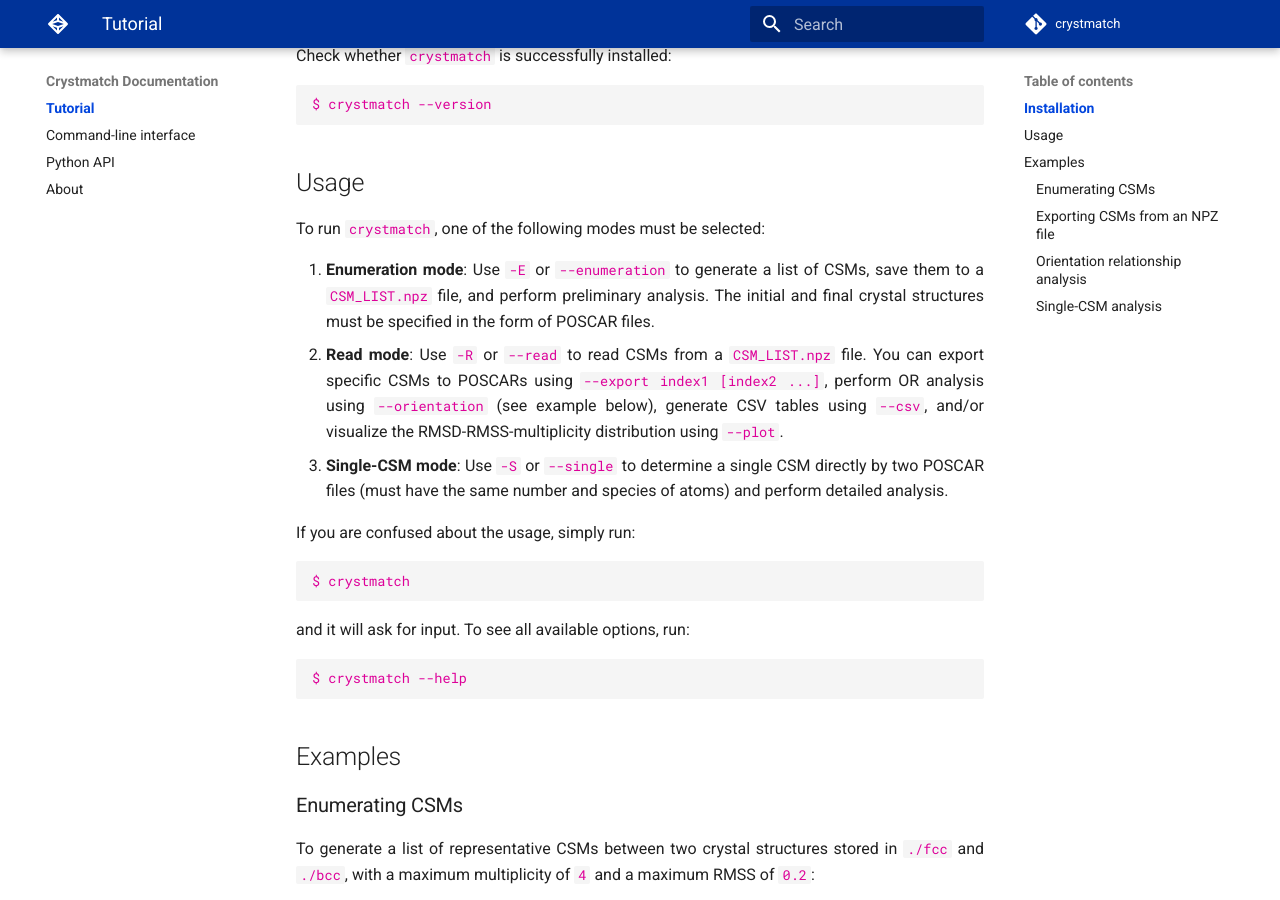
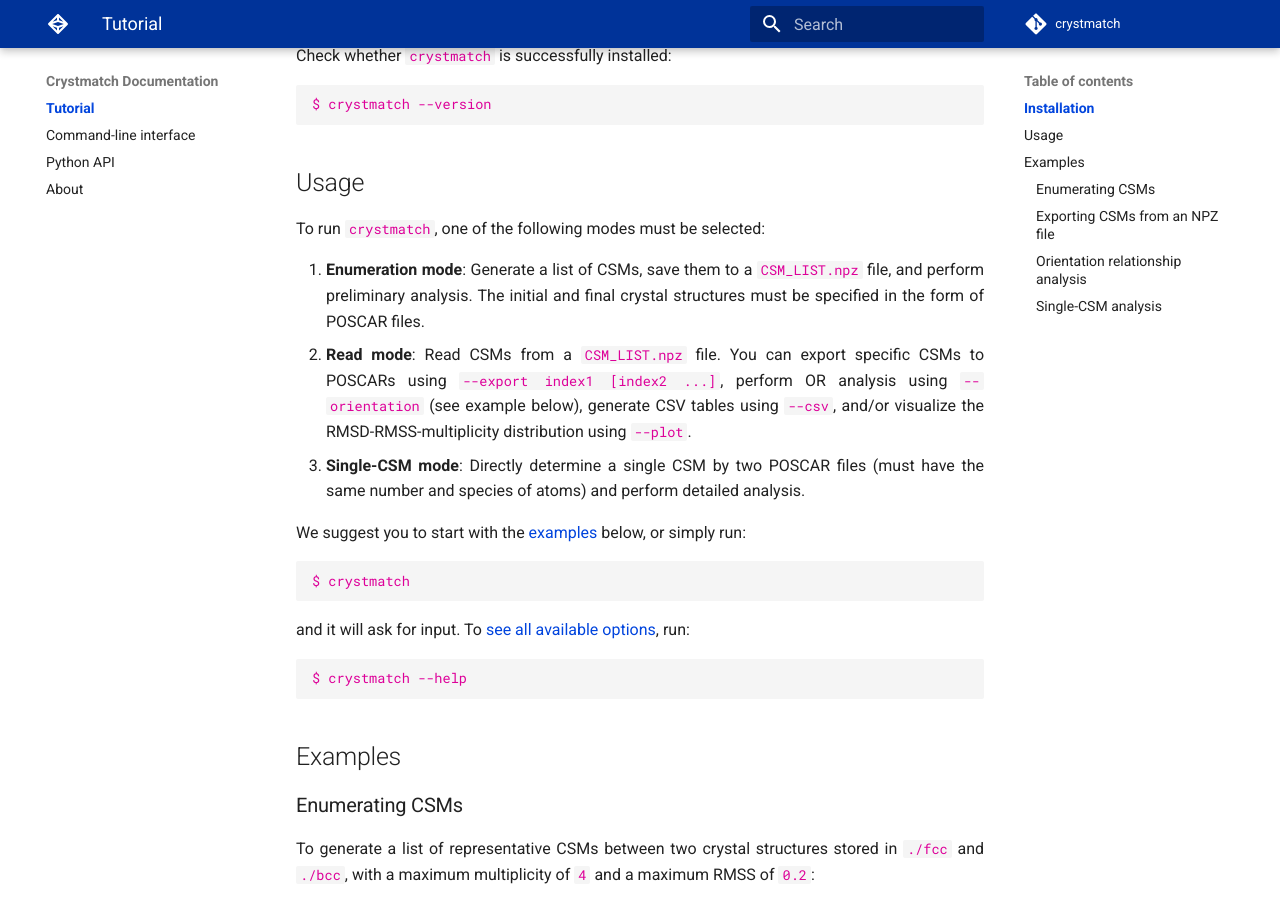
Before and after one commit to Fangcheng-Wang/crystmatch, an MkDocs documentation site: the page built from docs/index.md, in a window 1280 px wide and 900 px high, scrolled down 903 px. Built offline with MkDocs 1.6.1 and Material for MkDocs 9.7.7, drawn with Linux system fonts in a browser that asks for light colours; comment, search, counter and statistics services are not loaded.

````diff
--- a/docs/index.md
+++ b/docs/index.md
@@ -41,17 +41,17 @@
 
 To run `crystmatch`, one of the following modes must be selected:
 
-1. **Enumeration mode**: Use `-E` or `--enumeration` to generate a list of CSMs, save them to a `CSM_LIST.npz` file, and perform preliminary analysis. The initial and final crystal structures must be specified in the form of POSCAR files.
-2. **Read mode**: Use `-R` or `--read` to read CSMs from a `CSM_LIST.npz` file. You can export specific CSMs to POSCARs using `--export index1 [index2 ...]`, perform OR analysis using `--orientation` (see example below), generate CSV tables using `--csv`, and/or visualize the RMSD-RMSS-multiplicity distribution using `--plot`.
-3. **Single-CSM mode**: Use `-S` or `--single` to determine a single CSM directly by two POSCAR files (must have the same number and species of atoms) and perform detailed analysis.
+1. **Enumeration mode**: Generate a list of CSMs, save them to a `CSM_LIST.npz` file, and perform preliminary analysis. The initial and final crystal structures must be specified in the form of POSCAR files.
+2. **Read mode**: Read CSMs from a `CSM_LIST.npz` file. You can export specific CSMs to POSCARs using `--export index1 [index2 ...]`, perform OR analysis using `--orientation` (see example below), generate CSV tables using `--csv`, and/or visualize the RMSD-RMSS-multiplicity distribution using `--plot`.
+3. **Single-CSM mode**: Directly determine a single CSM by two POSCAR files (must have the same number and species of atoms) and perform detailed analysis.
 
-If you are confused about the usage, simply run:
+We suggest you to start with the [examples](#examples) below, or simply run:
 
 ```
 $ crystmatch
 ```
 
-and it will ask for input. To see all available options, run:
+and it will ask for input. To [see all available options](https://fangcheng-wang.github.io/crystmatch/cli/), run:
 
 ```
 $ crystmatch --help
````
Also changed, not shown: README.md (+4 -4 lines), 1 other file.
